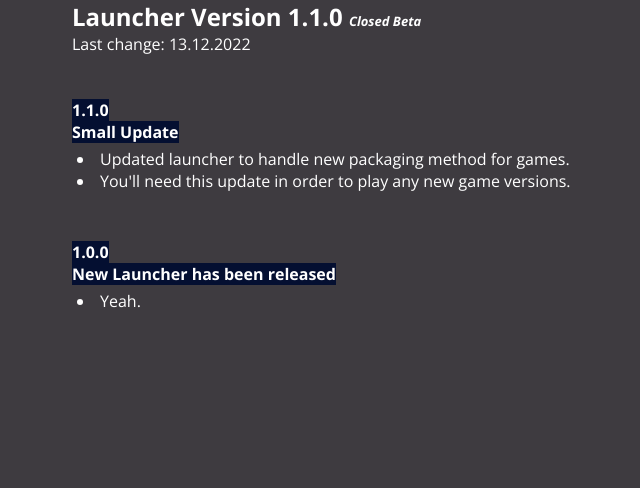
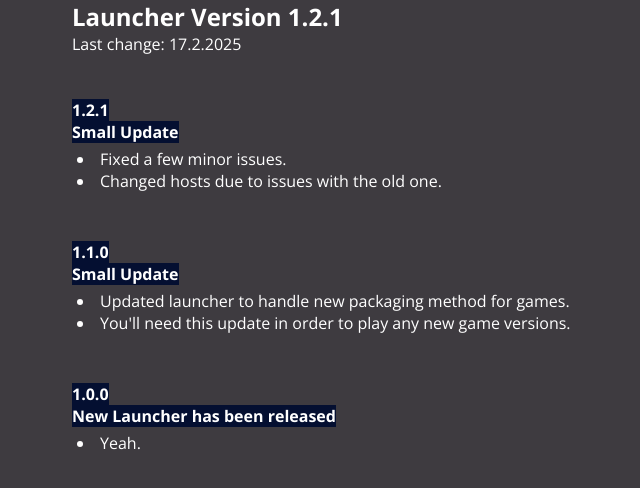
Before and after one commit to 1Darky/1Darky.github.io, a plain HTML site: page assets/changelogs/rlauncher.html in a window 1280 px wide. Shown: the whole page, without its empty margins (56-696 px from the left). Drawn offline with nearby package versions, Linux system fonts and the light colour scheme.

Commit message:
Updated changelog for launcher

```diff
--- a/assets/changelogs/rlauncher.html
+++ b/assets/changelogs/rlauncher.html
@@ -97,11 +97,21 @@ header.-fixed + .wrap-content {
     <article class="changelog">
       <section class="version -planned">
         <div class="header">
-          <h2 class="version-num">Launcher Version 1.1.0 <i style="font-size:small; border-bottom: 0px solid #f3f3f3; padding: 0rem;">Closed Beta</i></h2>
+          <h2 class="version-num">Launcher Version 1.2.1</h2>
           <div>
-            Last change: <time class="datetime" datetime="13-12-2022">13.12.2022</time>
+            Last change: <time class="datetime" datetime="17-2-2025">17.2.2025</time>
           </div>
         </div>
+      </br>
+      <section>
+      </br>
+      <div class="label -s -blue"><b style="background: rgb(4, 15, 49);">1.2.1</b></div>
+        <div class="label -s -blue"><b style="background: rgb(4, 15, 49);">Small Update</b></div>
+      </section>
+      <ul>
+        <li>Fixed a few minor issues.</li>
+        <li>Changed hosts due to issues with the old one.</li>
+      </ul>
       </br>
       <section>
       </br>
```
